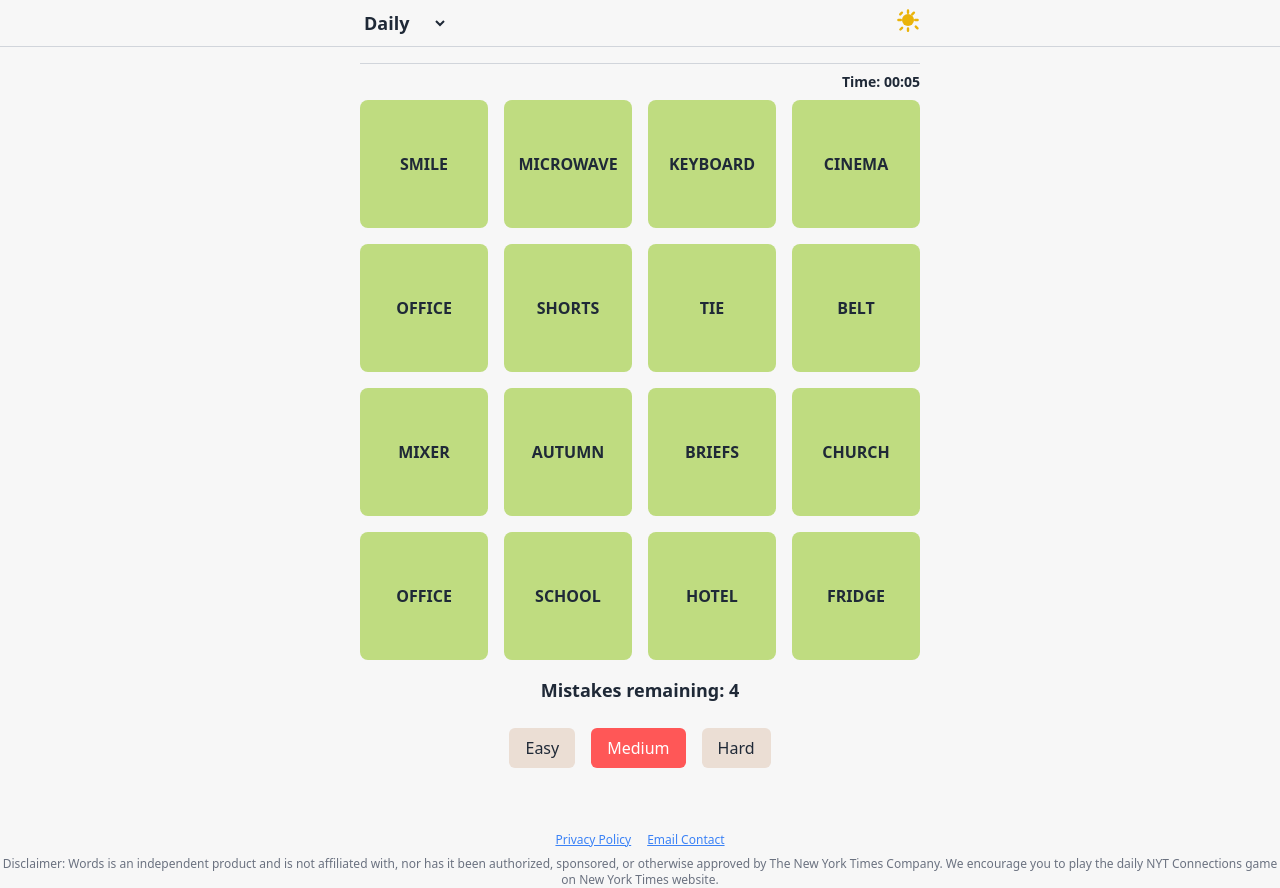
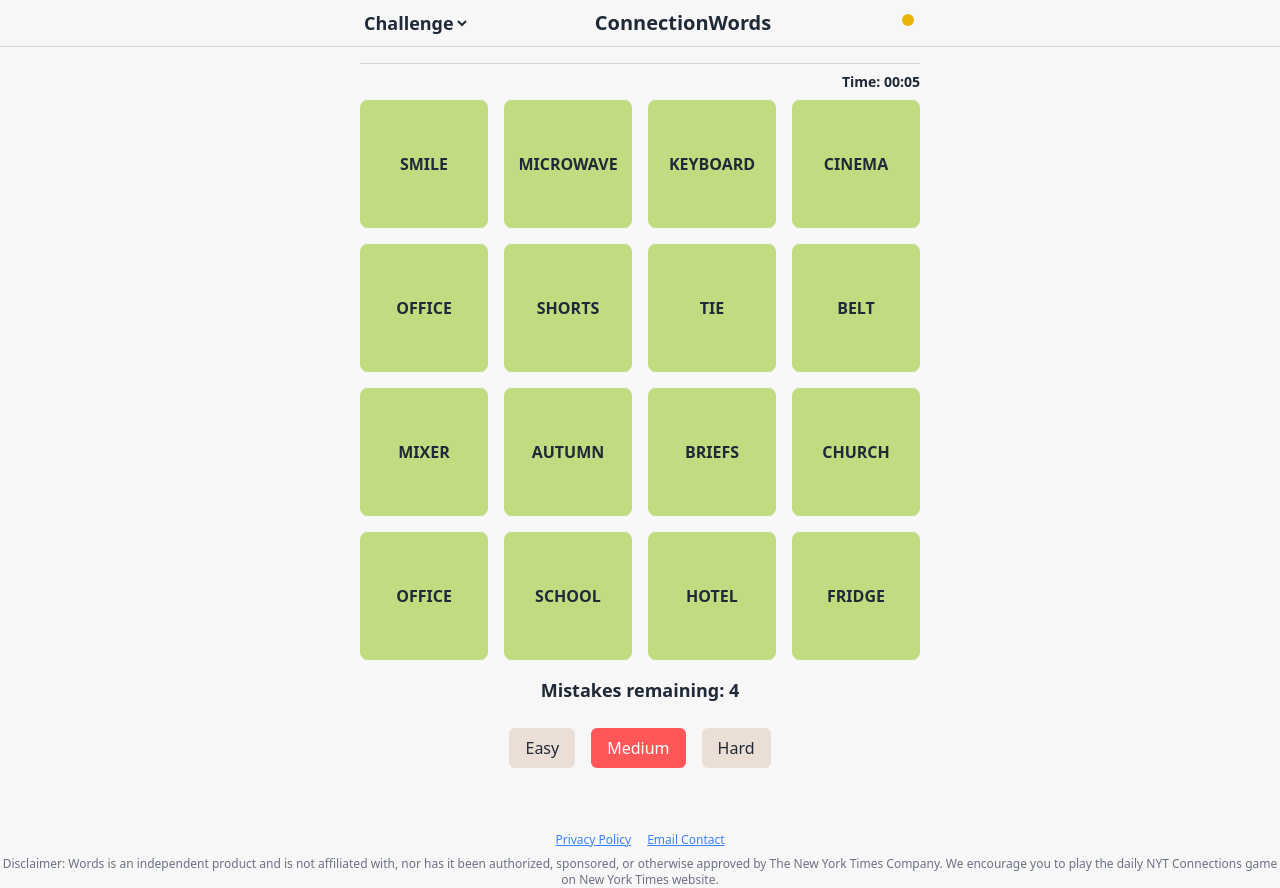
Before and after one commit to Heminyildiz/ConnectionWords, a React (Create React App) app: page / in a window 1280 px wide. Built offline with nearby package versions, Linux system fonts and the light colour scheme.

Commit message:
Update Header.jsx

```diff
--- a/src/components/Header.jsx
+++ b/src/components/Header.jsx
@@ -4,38 +4,37 @@ const Header = ({ mode, setMode, theme, setTheme }) => {
   const [themeDropdownOpen, setThemeDropdownOpen] = useState(false);
 
   const toggleTheme = () => {
-    setTheme(theme === "light" ? "dark" : "light");
+    setTheme(theme === 'light' ? 'dark' : 'light');
     setThemeDropdownOpen(false);
   };
 
-  const textColorClass = theme === "dark" ? "text-gray-400" : "text-gray-800";
+  const textColorClass = theme === 'dark' ? 'text-gray-400' : 'text-gray-800';
 
   return (
     <header className="py-2 w-full border-b border-gray-300 px-4">
       <div className="max-w-[35rem] mx-auto flex items-center justify-between">
-        {/* Sol taraf: Mode seçimi */}
-        <div className="flex items-center">
+        {/* Sol taraf: Mod seçimi */}
+        <div className="flex items-center space-x-2">
           <select
             value={mode}
             onChange={(e) => setMode(e.target.value)}
             className={`text-lg font-semibold ${textColorClass} bg-transparent outline-none`}
           >
             <option value="Daily">Daily</option>
-            <option value="Endless">Endless</option>
+            <option value="Challenge">Challenge</option>
+            <option value="Zen">Zen</option>
           </select>
         </div>
-        {/* Orta: (ConnectionWords metni kaldırıldı) */}
-        <div></div>
+        {/* Ortada: Başlık */}
+        <div>
+          <h1 className={`text-xl font-semibold ${textColorClass} text-center`}>ConnectionWords</h1>
+        </div>
         {/* Sağ taraf: Tema toggling */}
         <div className="relative">
-          <button
-            onClick={() => setThemeDropdownOpen(!themeDropdownOpen)}
-            className="focus:outline-none"
-          >
-            {theme === "light" ? (
+          <button onClick={() => setThemeDropdownOpen(!themeDropdownOpen)} className="focus:outline-none">
+            {theme === 'light' ? (
               <svg className="h-6 w-6 text-yellow-500" xmlns="http://www.w3.org/2000/svg" fill="currentColor" viewBox="0 0 20 20">
                 <path d="M10 15a5 5 0 100-10 5 5 0 000 10z"/>
-                <path fillRule="evenodd" d="M10 1a1 1 0 011 1v2a1 1 0 11-2 0V2a1 1 0 011-1zm4.22 2.22a1 1 0 011.415 1.415l-1.414 1.414a1 1 0 11-1.415-1.415l1.414-1.414zM18 9a1 1 0 110 2h-2a1 1 0 110-2h2zm-2.22 5.78a1 1 0 011.415 0l1.414 1.414a1 1 0 01-1.415 1.415l-1.414-1.414a1 1 0 010-1.415zM10 16a1 1 0 011 1v2a1 1 0 11-2 0v-2a1 1 0 011-1zm-4.22-.22a1 1 0 010 1.415L4.366 18.61a1 1 0 01-1.415-1.415l1.414-1.414a1 1 0 011.415 0zM2 9a1 1 0 100 2h2a1 1 0 100-2H2zm2.22-5.78a1 1 0 011.415 1.415L4.22 6.05a1 1 0 11-1.415-1.415l1.414-1.414z" clipRule="evenodd"/>
               </svg>
             ) : (
               <svg className="h-6 w-6 text-gray-400" xmlns="http://www.w3.org/2000/svg" fill="currentColor" viewBox="0 0 20 20">
@@ -45,11 +44,8 @@ const Header = ({ mode, setMode, theme, setTheme }) => {
           </button>
           {themeDropdownOpen && (
             <div className="absolute right-0 mt-2 w-32 bg-white border border-gray-200 rounded shadow-lg">
-              <button
-                onClick={toggleTheme}
-                className="block w-full text-left px-4 py-2 text-gray-700 hover:bg-gray-100"
-              >
-                {theme === "light" ? "Dark Mode" : "Light Mode"}
+              <button onClick={toggleTheme} className="block w-full text-left px-4 py-2 text-gray-700 hover:bg-gray-100">
+                {theme === 'light' ? 'Dark Mode' : 'Light Mode'}
               </button>
             </div>
           )}
```
